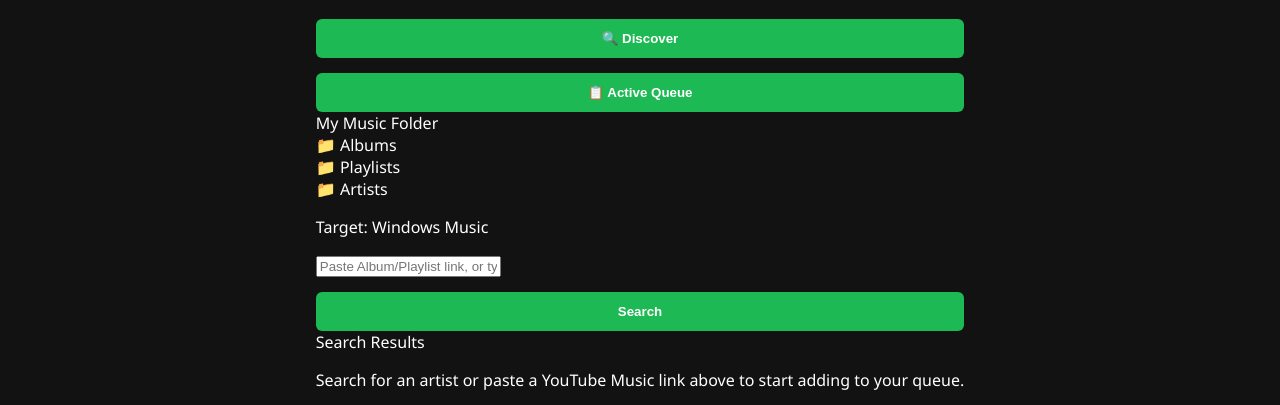
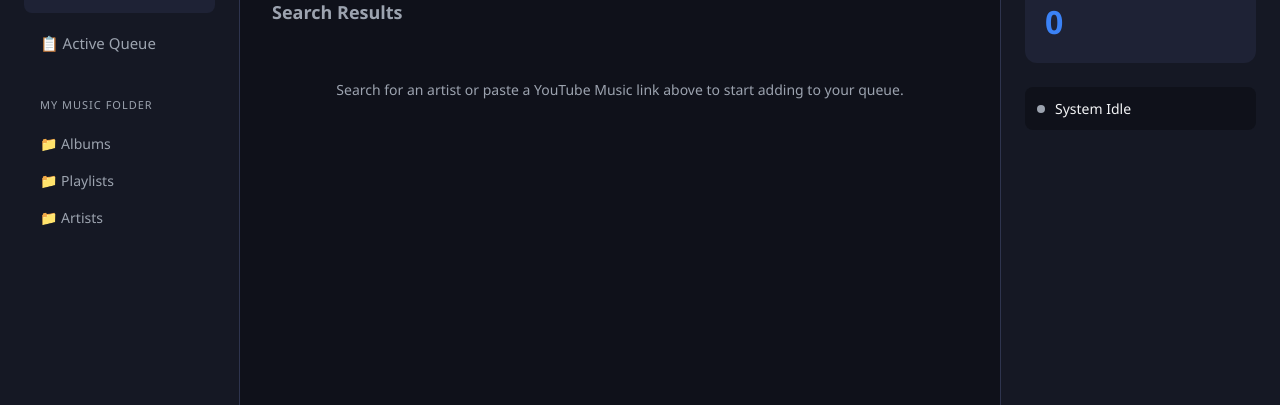
Before and after one commit to Nex-Gen-Dev/streamripper, a plain HTML site: page web/index.html in a window 1280 px wide. Shown: the part 122-527 px from the top of the page. Drawn offline with Linux system fonts and the light colour scheme; a script that the page names is missing.

Commit message:
Refactor CSS with variables and layout adjustments

```diff
--- a/web/style.css
+++ b/web/style.css
@@ -1,42 +1,331 @@
+/* Base Reset & Variables */
+:root {
+    --bg-main: #0f111a;
+    --bg-sidebar: #151824;
+    --bg-card: #1e2235;
+    --accent: #3b82f6;
+    --accent-hover: #2563eb;
+    --text-main: #f3f4f6;
+    --text-muted: #9ca3af;
+    --success: #10b981;
+    --danger: #ef4444;
+    --border: #2e344e;
+}
+
+* {
+    box-sizing: border-box;
+    margin: 0;
+    padding: 0;
+    font-family: 'Segoe UI', Tahoma, Geneva, Verdana, sans-serif;
+}
+
 body {
-    background-color: #121212;
-    color: #ffffff;
-    font-family: 'Segoe UI', Tahoma, Geneva, Verdana, sans-serif;
+    background-color: var(--bg-main);
+    color: var(--text-main);
+    overflow: hidden;
+    height: 100vh;
+}
+
+/* Master Layout Grid */
+.app-container {
+    display: grid;
+    grid-template-columns: 240px 1fr 280px;
+    height: 100vh;
+}
+
+/* Sidebar Layout */
+.sidebar {
+    background-color: var(--bg-sidebar);
+    border-right: 1px solid var(--border);
     display: flex;
-    justify-content: center;
+    flex-direction: column;
+    padding: 24px;
+}
+
+.brand {
+    display: flex;
     align-items: center;
-    height: 100vh;
-    margin: 0;
+    gap: 12px;
+    margin-bottom: 40px;
 }
-.app-card {
-    background-color: #1e1e1e;
-    padding: 30px;
+
+.brand h2 {
+    font-size: 20px;
+    letter-spacing: 0.5px;
+}
+
+.menu {
+    display: flex;
+    flex-direction: column;
+    gap: 8px;
+    flex-grow: 1;
+}
+
+.menu-item {
+    background: none;
+    border: none;
+    color: var(--text-muted);
+    text-align: left;
+    padding: 12px 16px;
+    border-radius: 8px;
+    cursor: pointer;
+    font-size: 15px;
+    transition: all 0.2s ease;
+}
+
+.menu-item:hover, .menu-item.active {
+    background-color: var(--bg-card);
+    color: var(--text-main);
+}
+
+.menu-section {
+    font-size: 11px;
+    text-transform: uppercase;
+    color: var(--text-muted);
+    letter-spacing: 1px;
+    margin-top: 24px;
+    margin-bottom: 8px;
+    padding-left: 16px;
+}
+
+.folder-tree {
+    display: flex;
+    flex-direction: column;
+    gap: 6px;
+    padding-left: 16px;
+}
+
+.folder-item {
+    color: var(--text-muted);
+    font-size: 14px;
+    padding: 6px 0;
+    cursor: pointer;
+}
+
+.sidebar-footer {
+    font-size: 12px;
+    color: var(--text-muted);
+}
+.sidebar-footer span {
+    color: var(--accent);
+    font-weight: bold;
+}
+
+/* Main Content Styles */
+.main-content {
+    padding: 32px;
+    overflow-y: auto;
+}
+
+.tab-content {
+    display: none;
+}
+
+.tab-content.active {
+    display: block;
+}
+
+/* Modern Search Row */
+.search-header {
+    margin-bottom: 32px;
+}
+
+.search-box {
+    display: flex;
+    gap: 12px;
+    background-color: var(--bg-sidebar);
+    padding: 6px;
     border-radius: 12px;
-    box-shadow: 0 8px 24px rgba(0,0,0,0.5);
-    width: 80%;
-    max-width: 500px;
+    border: 1px solid var(--border);
 }
-textarea {
+
+.search-box input {
+    background: none;
+    border: none;
+    flex-grow: 1;
+    padding: 12px 16px;
+    color: var(--text-main);
+    font-size: 15px;
+}
+
+.search-box input:focus {
+    outline: none;
+}
+
+/* Button UI elements */
+.btn-primary {
+    background-color: var(--accent);
+    color: white;
+    border: none;
+    padding: 0 24px;
+    border-radius: 8px;
+    cursor: pointer;
+    font-weight: 600;
+    transition: background 0.2s;
+}
+.btn-primary:hover { background-color: var(--accent-hover); }
+
+.btn-success {
+    background-color: var(--success);
+    color: white;
+    border: none;
+    padding: 12px 24px;
+    border-radius: 8px;
+    font-weight: 600;
+    cursor: pointer;
+}
+
+/* Card Search Grid Results Layout */
+.section-title {
+    font-size: 18px;
+    font-weight: 600;
+    margin-bottom: 16px;
+    color: var(--text-muted);
+}
+
+.results-grid {
+    display: grid;
+    grid-template-columns: repeat(auto-fill, minmax(180px, 1fr));
+    gap: 20px;
+}
+
+.result-card {
+    background-color: var(--bg-sidebar);
+    border: 1px solid var(--border);
+    border-radius: 12px;
+    padding: 12px;
+    display: flex;
+    flex-direction: column;
+    gap: 12px;
+    transition: transform 0.2s;
+}
+.result-card:hover {
+    transform: translateY(-4px);
+}
+
+.result-card img {
     width: 100%;
-    height: 200px;
-    background-color: #2d2d2d;
-    border: 1px solid #3f3f3f;
+    aspect-ratio: 1;
+    object-fit: cover;
+    border-radius: 8px;
+}
+
+.card-info h4 {
+    font-size: 14px;
+    white-space: nowrap;
+    overflow: hidden;
+    text-overflow: ellipsis;
+}
+
+.card-info p {
+    font-size: 12px;
+    color: var(--text-muted);
+    margin-bottom: 6px;
+}
+
+.badge {
+    font-size: 10px;
+    background-color: var(--bg-card);
+    padding: 2px 6px;
+    border-radius: 4px;
+    text-transform: uppercase;
+}
+
+.btn-card {
+    background: none;
+    border: 1px solid var(--accent);
+    color: var(--accent);
+    padding: 8px;
     border-radius: 6px;
+    cursor: pointer;
+    font-size: 13px;
+    font-weight: 600;
+    transition: all 0.2s;
+}
+.btn-card:hover {
+    background-color: var(--accent);
     color: white;
-    padding: 10px;
-    box-sizing: border-box;
-    resize: none;
 }
-button {
-    width: 100%;
+
+/* Queue List Styles */
+.queue-header {
+    display: flex;
+    justify-content: space-between;
+    align-items: center;
+    margin-bottom: 24px;
+}
+
+.queue-list {
+    display: flex;
+    flex-direction: column;
+    gap: 10px;
+}
+
+.queue-item {
+    background-color: var(--bg-sidebar);
+    border: 1px solid var(--border);
+    padding: 16px;
+    border-radius: 8px;
+    display: flex;
+    justify-content: space-between;
+    align-items: center;
+}
+
+.btn-danger-sm {
+    background: none;
+    border: none;
+    color: var(--text-muted);
+    cursor: pointer;
+    font-size: 14px;
+}
+.btn-danger-sm:hover { color: var(--danger); }
+
+/* Right Panel System Monitor Panel */
+.quick-monitor {
+    background-color: var(--bg-sidebar);
+    border-left: 1px solid var(--border);
+    padding: 32px 24px;
+    display: flex;
+    flex-direction: column;
+    gap: 24px;
+}
+
+.stat-card {
+    background-color: var(--bg-card);
+    border-radius: 12px;
+    padding: 20px;
+    display: flex;
+    flex-direction: column;
+    gap: 4px;
+}
+
+.stat-label { font-size: 12px; color: var(--text-muted); text-transform: uppercase;}
+.stat-value { font-size: 32px; font-weight: bold; color: var(--accent); }
+
+.status-box {
+    display: flex;
+    align-items: center;
+    gap: 10px;
+    background-color: var(--bg-main);
     padding: 12px;
-    background-color: #1db954;
-    border: none;
-    border-radius: 6px;
-    color: white;
-    font-weight: bold;
-    cursor: pointer;
-    margin-top: 15px;
+    border-radius: 8px;
+    font-size: 14px;
 }
-button:disabled { background-color: #555; }
-#status { margin-top: 15px; text-align: center; color: #b3b3b3; }
+
+.status-dot { width: 8px; height: 8px; border-radius: 50%; }
+.status-dot.idle { background-color: var(--text-muted); }
+.status-dot.active { background-color: var(--success); animation: pulse 1s infinite; }
+
+.empty-state {
+    grid-column: 1 / -1;
+    text-align: center;
+    padding: 40px;
+    color: var(--text-muted);
+    font-size: 14px;
+}
+
+@keyframes pulse {
+    0% { opacity: 0.4; }
+    50% { opacity: 1; }
+    100% { opacity: 0.4; }
+}
```
